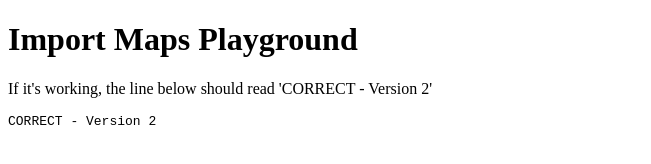
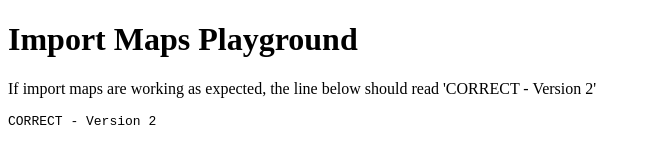
Before and after one commit to astegmaier/playground-import-maps, a website: page src/index.html in a window 1280 px wide. Shown: the whole page, without its empty margins (0-651 px from the left). Drawn offline with Linux system fonts and the light colour scheme.

Commit message:
Clearer messages.

```diff
--- a/src/index.html
+++ b/src/index.html
@@ -23,7 +23,7 @@
   </head>
   <body>
     <h1>Import Maps Playground</h1>
-    <p>If it's working, the line below should read 'CORRECT - Version 2'</p>
+    <p>If import maps are working as expected, the line below should read 'CORRECT - Version 2'</p>
     <pre id="output"></pre>
   </body>
 </html>
```
